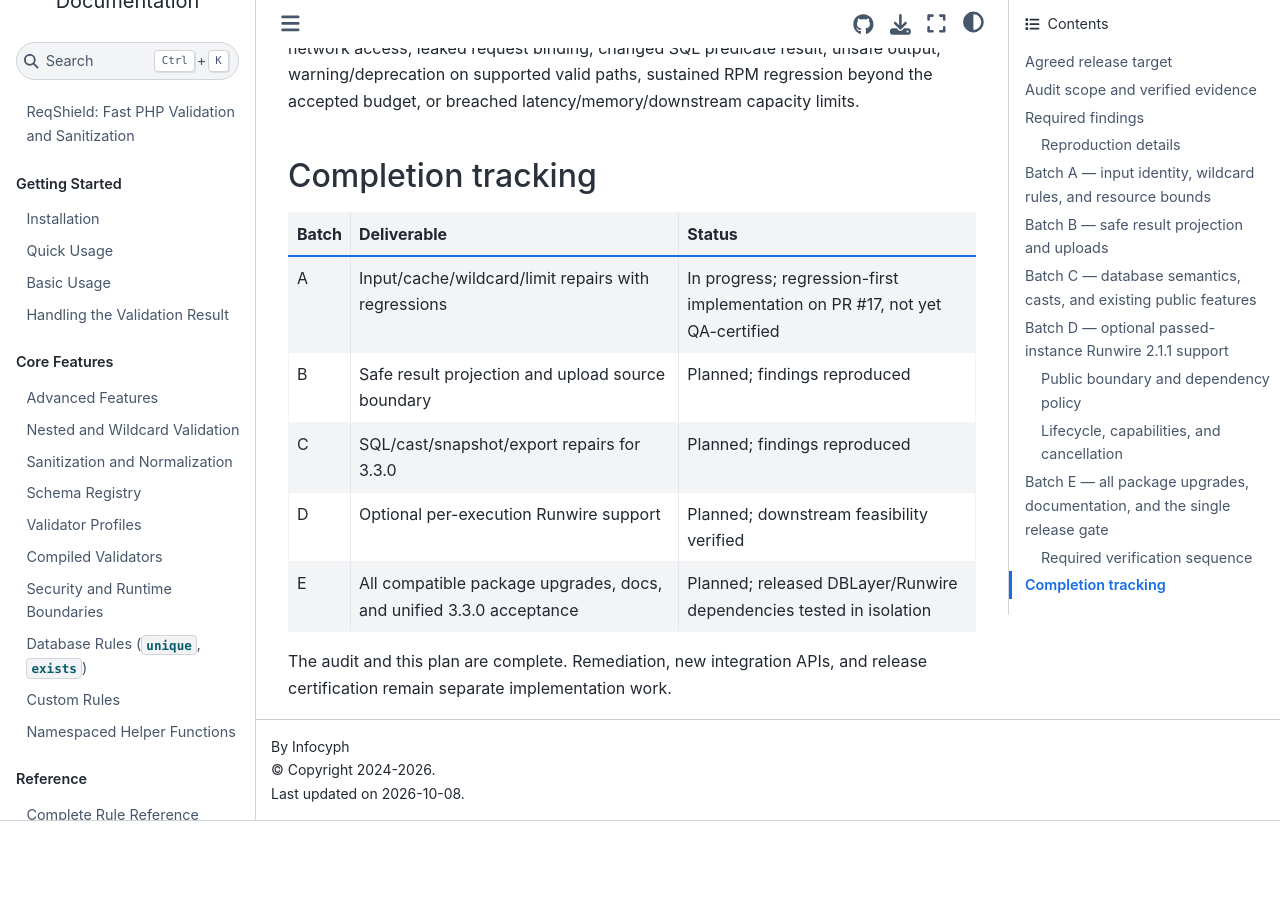
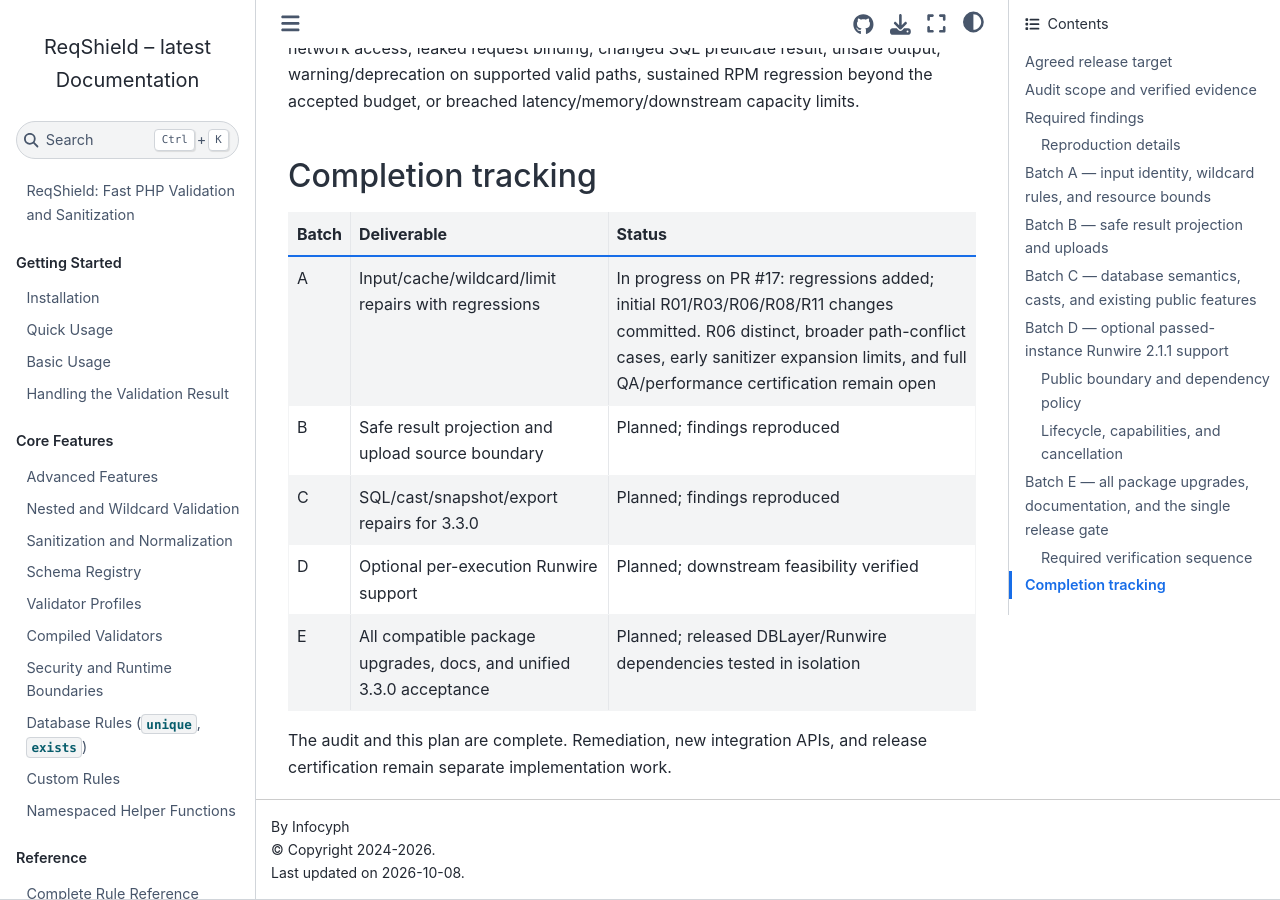
Before and after one commit to infocyph/ReqShield, a Sphinx documentation site: the page built from docs/plans/reqshield-3.3-audit-and-development-plan.md, in a window 1280 px wide and 900 px high, scrolled down 13130 px. Built offline with Sphinx 7.4.7 and the Sphinx Book theme 1.1.4, drawn with Linux system fonts in a browser that asks for light colours; before the commit the page ends 13951 px from its top, so only the background shows below that.

Commit message:
docs: record Batch A partial repairs and remaining acceptance gates

```diff
--- a/docs/plans/reqshield-3.3-audit-and-development-plan.md
+++ b/docs/plans/reqshield-3.3-audit-and-development-plan.md
@@ -188,7 +188,7 @@
 
 | Batch | Deliverable | Status |
 | --- | --- | --- |
-| A | Input/cache/wildcard/limit repairs with regressions | In progress; regression-first implementation on PR #17, not yet QA-certified |
+| A | Input/cache/wildcard/limit repairs with regressions | In progress on PR #17: regressions added; initial R01/R03/R06/R08/R11 changes committed. R06 distinct, broader path-conflict cases, early sanitizer expansion limits, and full QA/performance certification remain open |
 | B | Safe result projection and upload source boundary | Planned; findings reproduced |
 | C | SQL/cast/snapshot/export repairs for 3.3.0 | Planned; findings reproduced |
 | D | Optional per-execution Runwire support | Planned; downstream feasibility verified |
```
